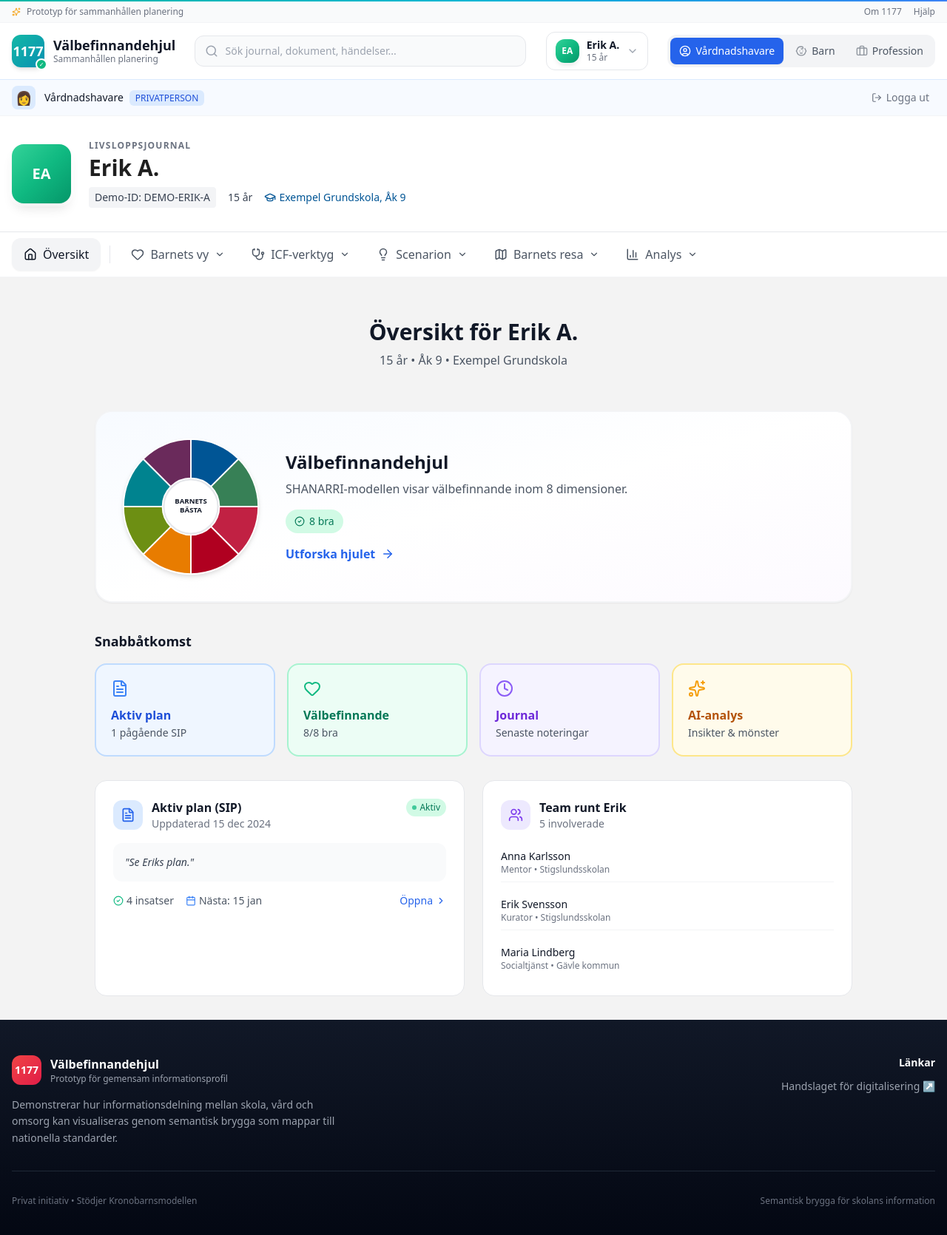
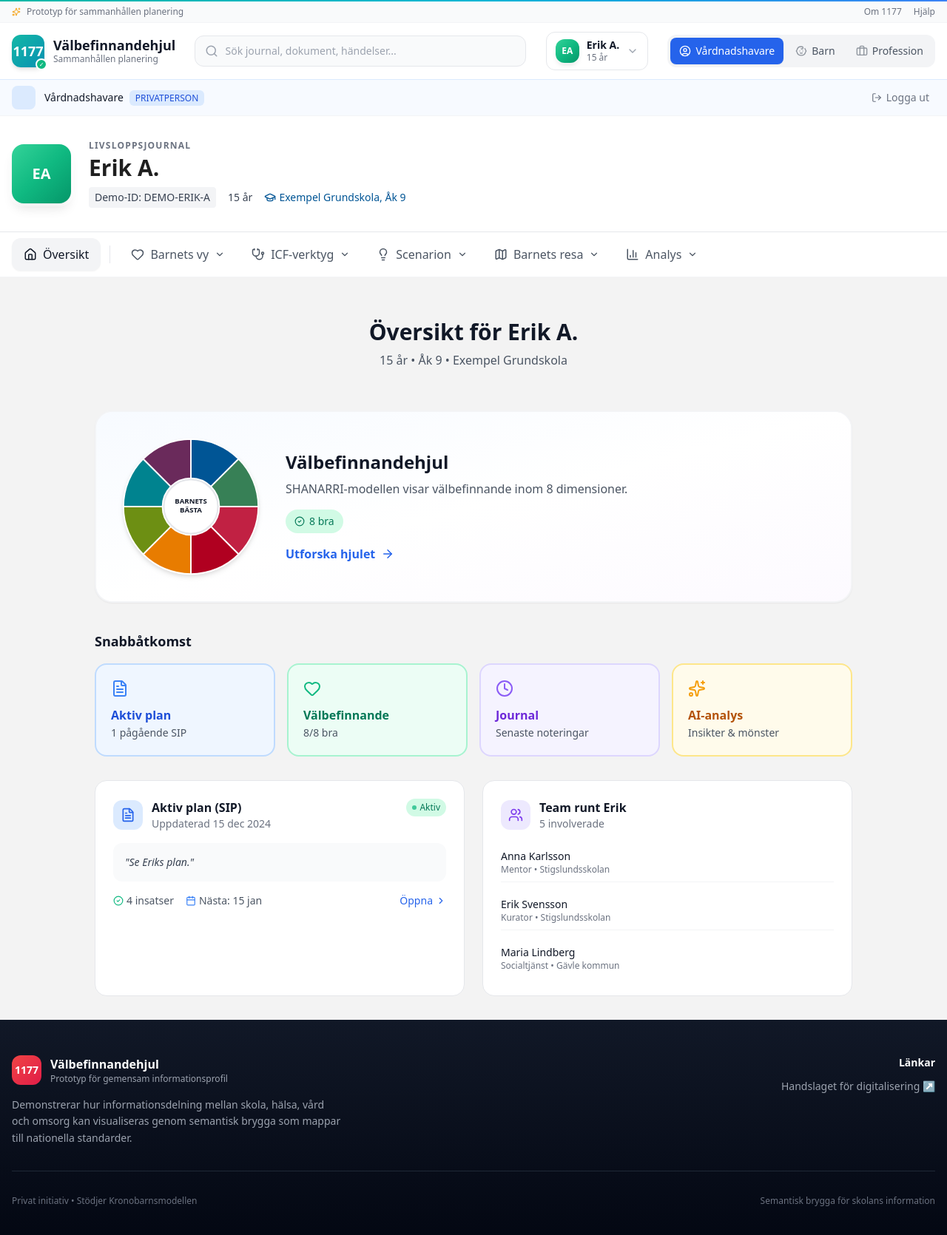
Before and after one commit to deno-li/semantisk-brygga-for-skolans-information, a React (Vite) app: page / in a window 1280 px wide. Shown: the top 1670 px of the page at 74% size. Built offline with nearby package versions, Linux system fonts and the light colour scheme.

Commit message:
Refine user context roles and descriptions
Updated user context roles and descriptions for clarity.

```diff
--- a/src/components/App.tsx
+++ b/src/components/App.tsx
@@ -47,11 +47,11 @@ const App: React.FC = () => {
   const getUserContext = (perspective: Perspective): UserContext => {
     switch(perspective) {
       case 'guardian':
-        return { name: "Vårdnadshavare", role: "Vårdnadshavare", roleBadge: "Privatperson", avatar: "👩" };
+        return { name: "Vårdnadshavare", role: "Vårdnadshavare", roleBadge: "Privatperson"};
       case 'child':
-        return { name: "Barn", role: "Barn", roleBadge: "Barnet", avatar: "👦" };
+        return { name: "Barn", role: "Barn", roleBadge: "Barnet"};
       case 'professional':
-        return { name: "Tjänsteperson", role: "Pedagog", roleBadge: "Tjänsteperson", avatar: "👩‍🏫" };
+        return { name: "Tjänsteperson", role: "Pedagog", roleBadge: "Tjänsteperson"};
     }
   };
 
@@ -211,7 +211,7 @@ const App: React.FC = () => {
                 </div>
               </div>
               <p className="text-sm text-gray-400 leading-relaxed max-w-md">
-                Demonstrerar hur informationsdelning mellan skola, vård och omsorg kan visualiseras genom semantisk brygga som mappar till nationella standarder.
+                Demonstrerar hur informationsdelning mellan skola, hälsa, vård och omsorg kan visualiseras genom semantisk brygga som mappar till nationella standarder.
               </p>
             </div>
 
```
